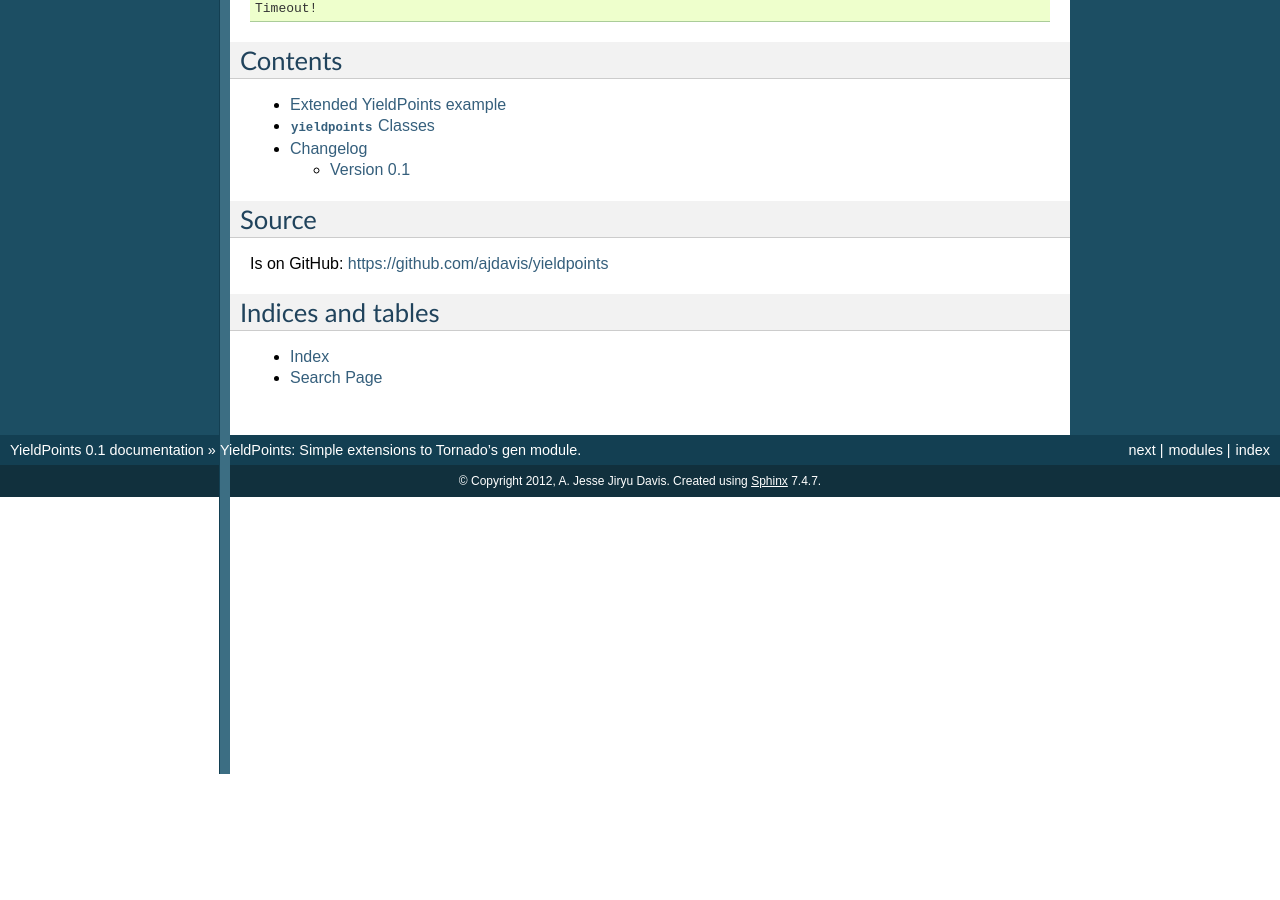
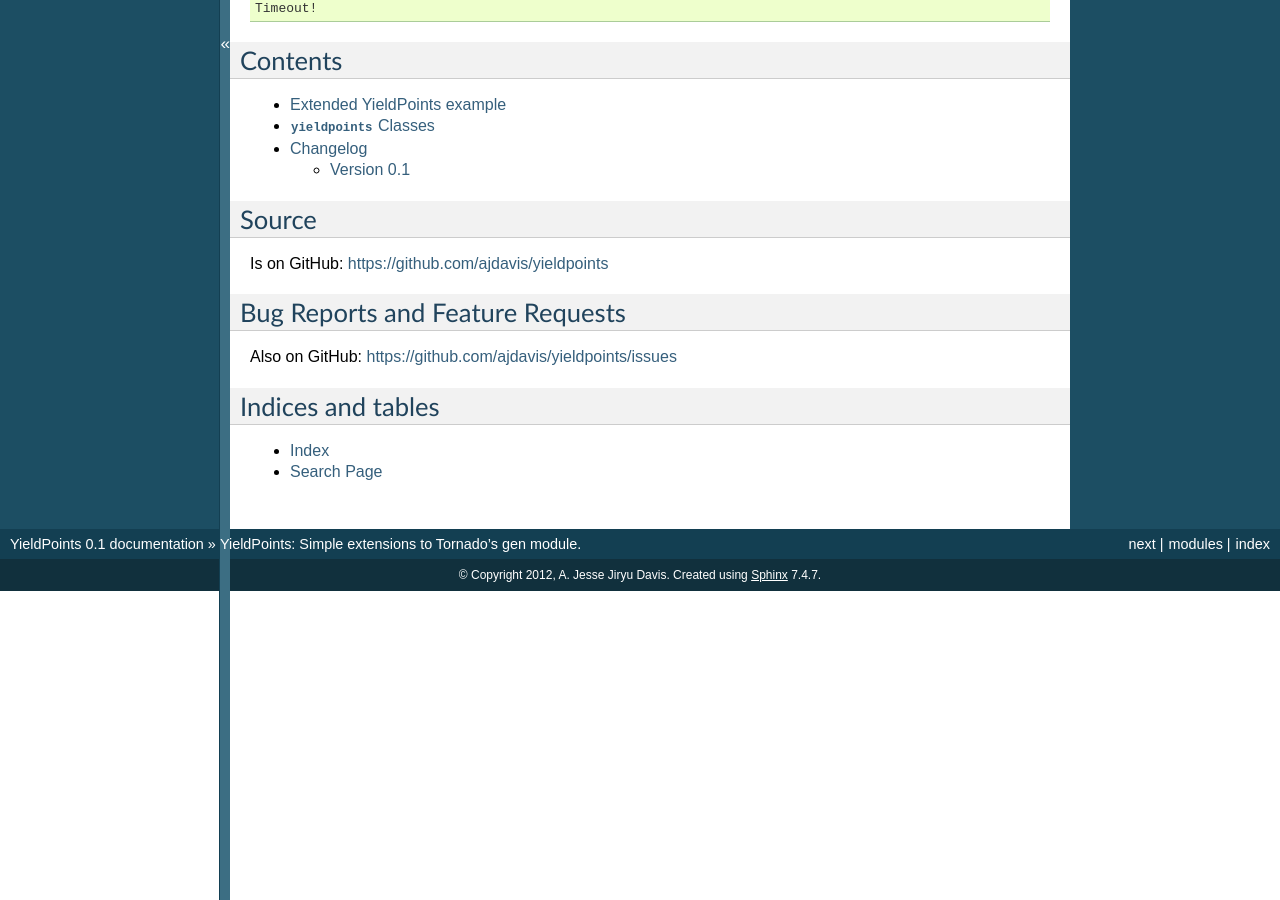
Before and after one commit to ajdavis/yieldpoints, a Sphinx documentation site: the page built from doc/index.rst, in a window 1280 px wide and 900 px high, scrolled down 1215 px. Built offline with Sphinx 7.4.7, drawn with Linux system fonts in a browser that asks for light colours; the version number is read from the project's files by our own code; before the commit the page ends 1989 px from its top, so only the background shows below that; some of the changed text lies outside the part shown.

Commit message:
Link to GitHub issues page

```diff
--- a/doc/index.rst
+++ b/doc/index.rst
@@ -86,6 +86,10 @@ Source
 ======
 Is on GitHub: https://github.com/ajdavis/yieldpoints
 
+Bug Reports and Feature Requests
+================================
+Also on GitHub: https://github.com/ajdavis/yieldpoints/issues
+
 Indices and tables
 ==================
 
```
